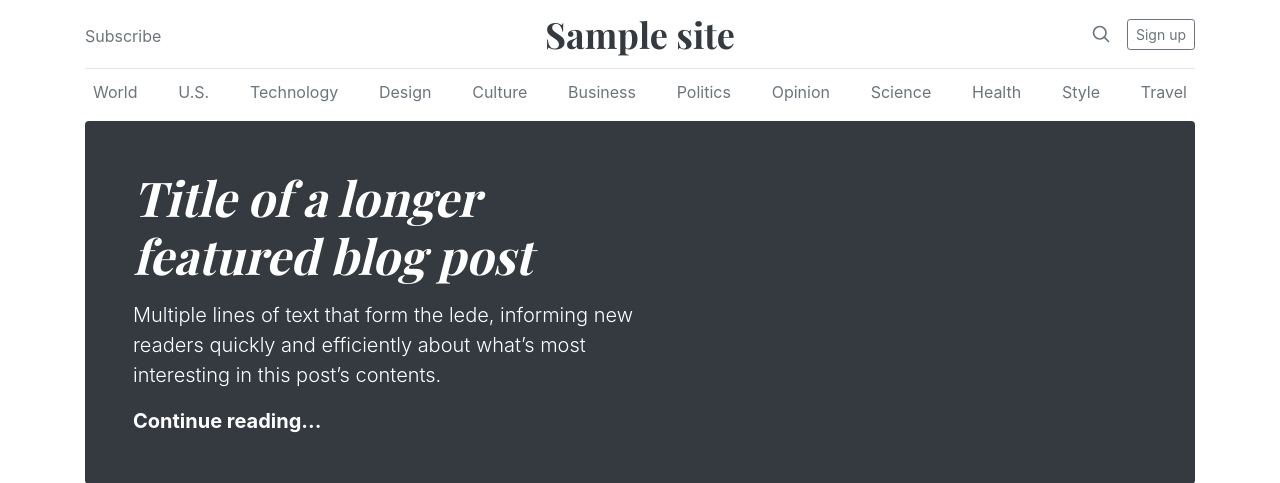
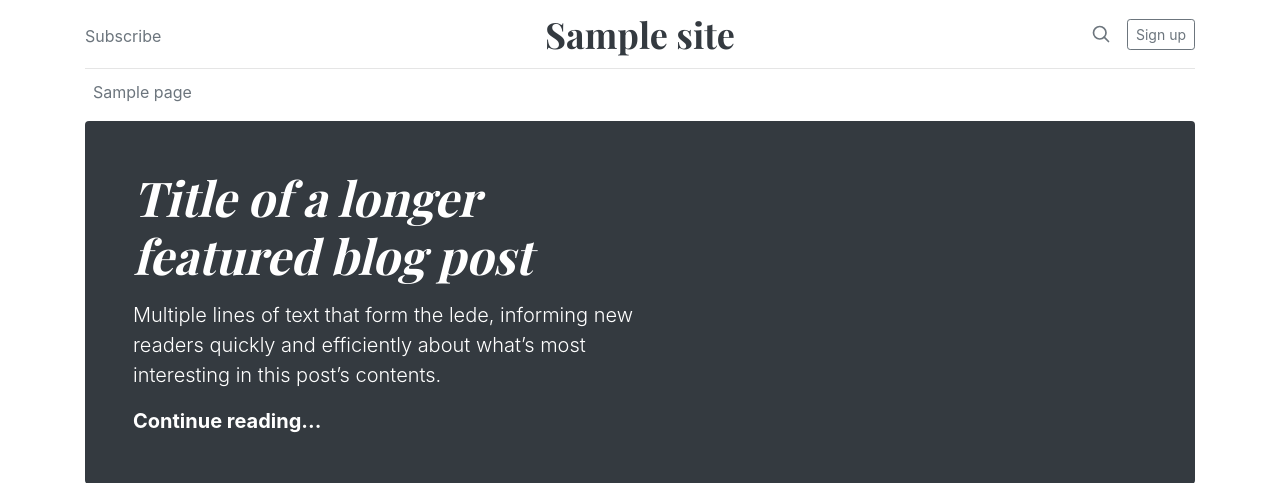
Before and after one commit to theoosborn/eruditus, a WordPress theme: template index.php in a window 1280 px wide. Shown: the top 483 px of the page. Run offline with PHP 8.4 and a stand-in for WordPress, Linux system fonts and the light colour scheme; the site name, menu and one post (Sample post) are stand-ins, and other content is empty; some libraries are stand-ins or nearby versions.

Commit message:
Added dynamic menu

```diff
--- a/blog.css
+++ b/blog.css
@@ -16,6 +16,14 @@
 
   h1, h2, h3, h4, h5, h6 {
     font-family: "Playfair Display", Georgia, "Times New Roman", serif;
+  }
+
+  .nav li {
+    padding: 0.5rem !important;
+  }
+
+  .nav li a {
+    color: #6c757d !important;
   }
 
   .display-4 {
--- a/header.php
+++ b/header.php
@@ -51,18 +51,7 @@
 
   <div class="nav-scroller py-1 mb-2">
     <nav class="nav d-flex justify-content-between">
-      <a class="p-2 text-muted" href="#">World</a>
-      <a class="p-2 text-muted" href="#">U.S.</a>
-      <a class="p-2 text-muted" href="#">Technology</a>
-      <a class="p-2 text-muted" href="#">Design</a>
-      <a class="p-2 text-muted" href="#">Culture</a>
-      <a class="p-2 text-muted" href="#">Business</a>
-      <a class="p-2 text-muted" href="#">Politics</a>
-      <a class="p-2 text-muted" href="#">Opinion</a>
-      <a class="p-2 text-muted" href="#">Science</a>
-      <a class="p-2 text-muted" href="#">Health</a>
-      <a class="p-2 text-muted" href="#">Style</a>
-      <a class="p-2 text-muted" href="#">Travel</a>
+      <?php wp_list_pages( '&title_li=' ); ?>
     </nav>
   </div>
     </div>
```
